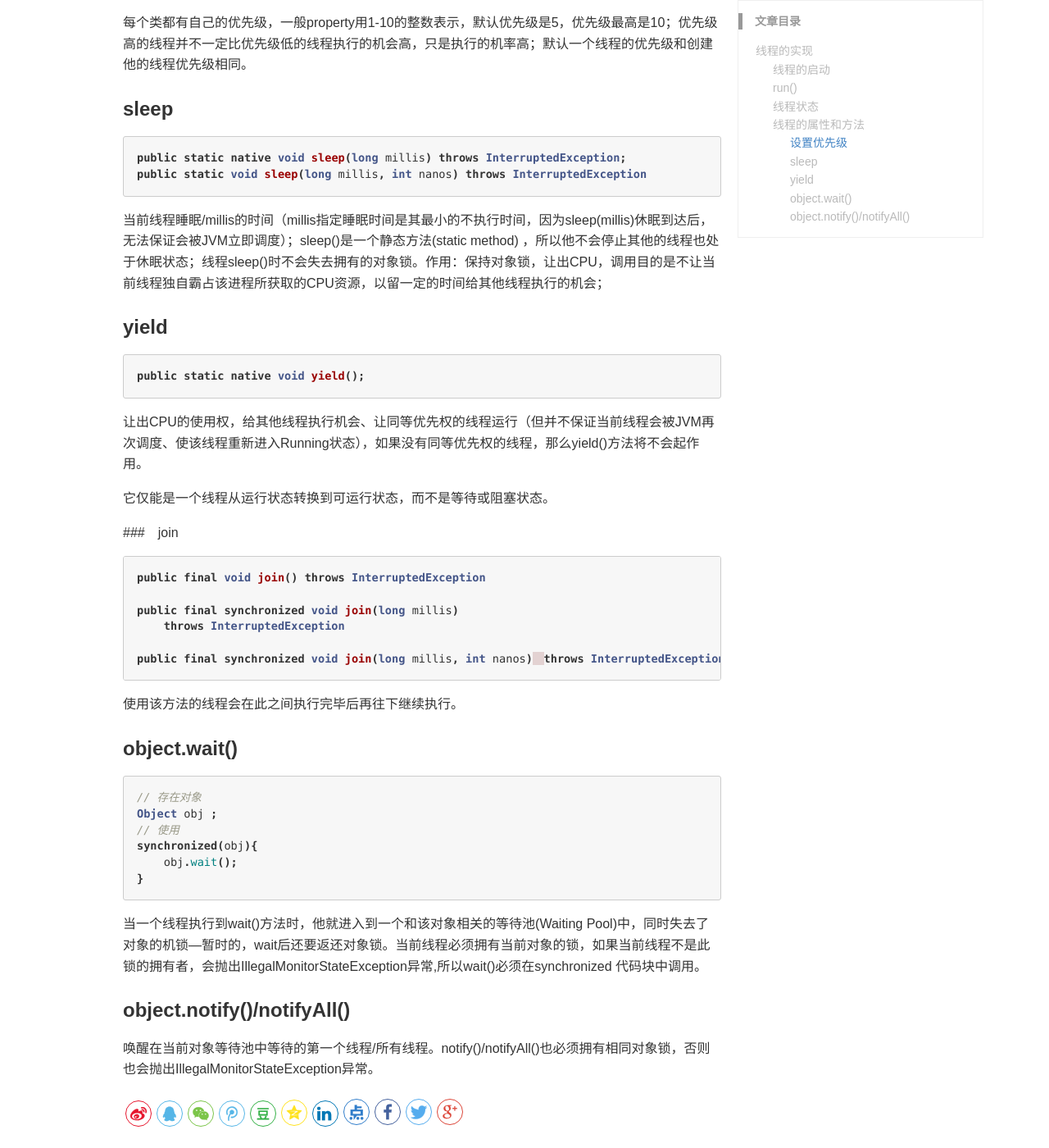
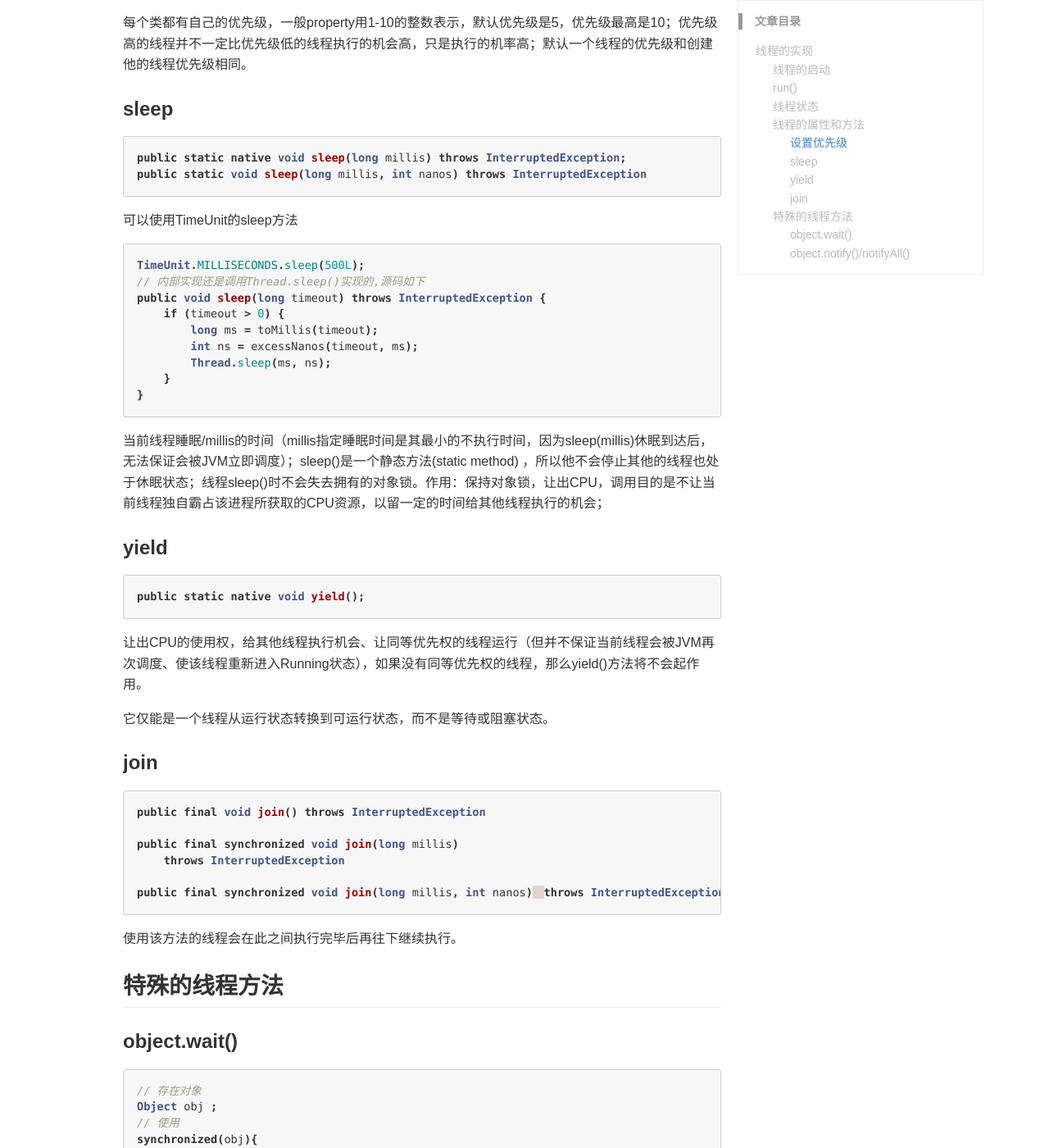
Before and after one commit to liuzhudong/liuzhudong.github.io, a Jekyll site: the page built from _posts/2017/2017-09-05-java-thread.md, in a window 1280 px wide and 1400 px high, scrolled down 2085 px. Shown: the whole window at 82% size. Built offline with Jekyll 4.4.1, drawn with Linux system fonts in a browser that asks for light colours; some of the changed text lies outside the part shown.

Commit message:
java 线程基础更新
Signed-off-by: 刘柱栋 <liuzhudong57@126.com>

````diff
--- a/_posts/2017/2017-09-05-java-thread.md
+++ b/_posts/2017/2017-09-05-java-thread.md
@@ -72,6 +72,19 @@
 public static native void sleep(long millis) throws InterruptedException;
 public static void sleep(long millis, int nanos) throws InterruptedException
 ```
+可以使用TimeUnit的sleep方法
+```java
+TimeUnit.MILLISECONDS.sleep(500L);
+// 内部实现还是调用Thread.sleep()实现的,源码如下
+public void sleep(long timeout) throws InterruptedException {
+    if (timeout > 0) {
+        long ms = toMillis(timeout);
+        int ns = excessNanos(timeout, ms);
+        Thread.sleep(ms, ns);
+    }
+}
+```
+
 当前线程睡眠/millis的时间（millis指定睡眠时间是其最小的不执行时间，因为sleep(millis)休眠到达后，无法保证会被JVM立即调度）；sleep()是一个静态方法(static method) ，所以他不会停止其他的线程也处于休眠状态；线程sleep()时不会失去拥有的对象锁。作用：保持对象锁，让出CPU，调用目的是不让当前线程独自霸占该进程所获取的CPU资源，以留一定的时间给其他线程执行的机会；
 
 ### yield
@@ -82,7 +95,7 @@
 
 它仅能是一个线程从运行状态转换到可运行状态，而不是等待或阻塞状态。
 
-###　join
+### join
 ```java
 public final void join() throws InterruptedException
 
@@ -93,13 +106,15 @@
 ```
 使用该方法的线程会在此之间执行完毕后再往下继续执行。
 
+## 特殊的线程方法
 ### object.wait()
 ```java
 // 存在对象
 Object obj ;
 // 使用
 synchronized(obj){
-    obj.wait();
+    obj.wait(); // 无限等待
+    obj.wait(1000L); // 设定等待超时时间（有限等待）
 }
 ```
 当一个线程执行到wait()方法时，他就进入到一个和该对象相关的等待池(Waiting Pool)中，同时失去了对象的机锁—暂时的，wait后还要返还对象锁。当前线程必须拥有当前对象的锁，如果当前线程不是此锁的拥有者，会抛出IllegalMonitorStateException异常,所以wait()必须在synchronized 代码块中调用。
````
